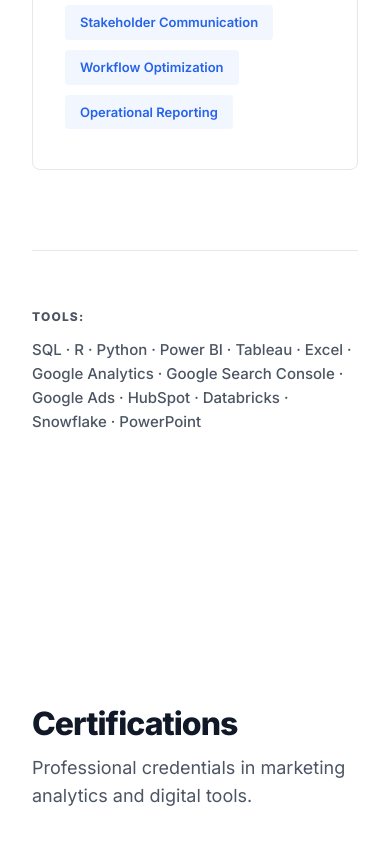
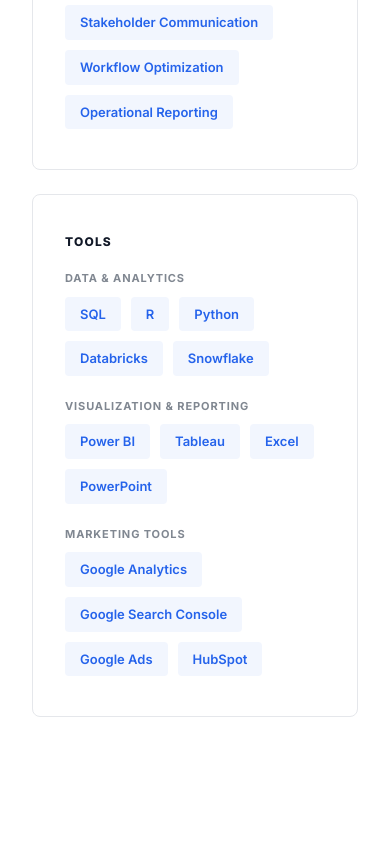
Before and after one commit to elenadkrayneva/antigraviti, a Next.js app: page / in a window 390 px wide. Shown: the part 6990-7834 px from the top of the page. Built offline with nearby package versions, Linux system fonts and the light colour scheme.

Commit message:
Reposition Tools as 3rd column with sub-groups

```diff
--- a/components/Skills.module.css
+++ b/components/Skills.module.css
@@ -23,7 +23,6 @@
   grid-template-columns: repeat(auto-fit, minmax(320px, 1fr));
   gap: 1.5rem;
   margin-top: 4rem;
-  margin-bottom: 5rem;
 }
 
 .categoryCard {
@@ -32,6 +31,7 @@
   border-radius: var(--radius-md);
   padding: 2.5rem 2rem;
   transition: all 0.2s;
+  height: 100%;
 }
 
 .categoryCard:hover {
@@ -63,37 +63,32 @@
   padding: 6px 14px;
   border-radius: var(--radius-sm);
   border: 1px solid transparent;
+  transition: all 0.2s;
 }
 
-/* Horizontal Tools Section */
-.toolsFooter {
-  margin-top: 4rem;
-  padding-top: 3.5rem;
-  border-top: 1px solid var(--border-subtle);
-  display: flex;
-  align-items: baseline;
-  gap: 1.25rem;
+.pill:hover {
+  background: var(--brand-accent);
+  color: #ffffff;
 }
 
-@media (max-width: 768px) {
-  .toolsFooter {
-    flex-direction: column;
-    gap: 0.75rem;
-  }
+/* Subgroups styling */
+.subgroups {
+  display: flex;
+  flex-direction: column;
+  gap: 1.5rem;
 }
 
-.toolsLabel {
-  font-size: 0.75rem;
-  font-weight: 800;
-  text-transform: uppercase;
-  letter-spacing: 0.1em;
-  color: var(--fg-secondary);
-  flex-shrink: 0;
+.subgroup {
+  display: flex;
+  flex-direction: column;
+  gap: 0.75rem;
 }
 
-.toolsList {
-  font-size: 0.9375rem;
+.subgroupName {
+  font-size: 0.6875rem;
+  font-weight: 700;
+  text-transform: uppercase;
+  letter-spacing: 0.08em;
   color: var(--fg-secondary);
-  line-height: 1.6;
-  font-weight: 500;
+  opacity: 0.7;
 }
--- a/components/Skills.tsx
+++ b/components/Skills.tsx
@@ -4,7 +4,7 @@
 import cvData from '@/data/cv.json';
 
 export default function Skills() {
-  const { skills_columns, tools_horizontal } = cvData;
+  const { skills_columns } = cvData;
 
   return (
     <section id="skills" className={styles.section}>
@@ -30,6 +30,8 @@
               transition={{ delay: idx * 0.1 }}
             >
               <h3 className={styles.categoryTitle}>{column.title}</h3>
+
+              {column.pills && (
                 <div className={styles.pills}>
                   {column.pills.map((skill, i) => (
                     <span key={i} className={styles.pill}>
@@ -37,22 +39,27 @@
                     </span>
                   ))}
                 </div>
+              )}
+
+              {column.subgroups && (
+                <div className={styles.subgroups}>
+                  {column.subgroups.map((group, i) => (
+                    <div key={i} className={styles.subgroup}>
+                      <h4 className={styles.subgroupName}>{group.name}</h4>
+                      <div className={styles.pills}>
+                        {group.pills.map((pill, j) => (
+                          <span key={j} className={styles.pill}>
+                            {pill}
+                          </span>
+                        ))}
+                      </div>
+                    </div>
+                  ))}
+                </div>
+              )}
             </motion.div>
           ))}
         </div>
-
-        <motion.div
-          className={styles.toolsFooter}
-          initial={{ opacity: 0, y: 20 }}
-          whileInView={{ opacity: 1, y: 0 }}
-          viewport={{ once: true }}
-          transition={{ delay: 0.3 }}
-        >
-          <span className={styles.toolsLabel}>Tools:</span>
-          <p className={styles.toolsList}>
-            {tools_horizontal.join(' · ')}
-          </p>
-        </motion.div>
       </div>
     </section>
   );
--- a/data/cv.json
+++ b/data/cv.json
@@ -37,10 +37,24 @@
         "Workflow Optimization",
         "Operational Reporting"
       ]
+    },
+    {
+      "title": "Tools",
+      "subgroups": [
+        {
+          "name": "Data & Analytics",
+          "pills": ["SQL", "R", "Python", "Databricks", "Snowflake"]
+        },
+        {
+          "name": "Visualization & Reporting",
+          "pills": ["Power BI", "Tableau", "Excel", "PowerPoint"]
+        },
+        {
+          "name": "Marketing Tools",
+          "pills": ["Google Analytics", "Google Search Console", "Google Ads", "HubSpot"]
+        }
+      ]
     }
-  ],
-  "tools_horizontal": [
-    "SQL", "R", "Python", "Power BI", "Tableau", "Excel", "Google Analytics", "Google Search Console", "Google Ads", "HubSpot", "Databricks", "Snowflake", "PowerPoint"
   ],
   "tools_with_icons": [
     { "name": "Google Analytics 4", "icon": "ga4", "color": "#E37400" },
```
Lines whose indentation alone changed are shown as unchanged.
